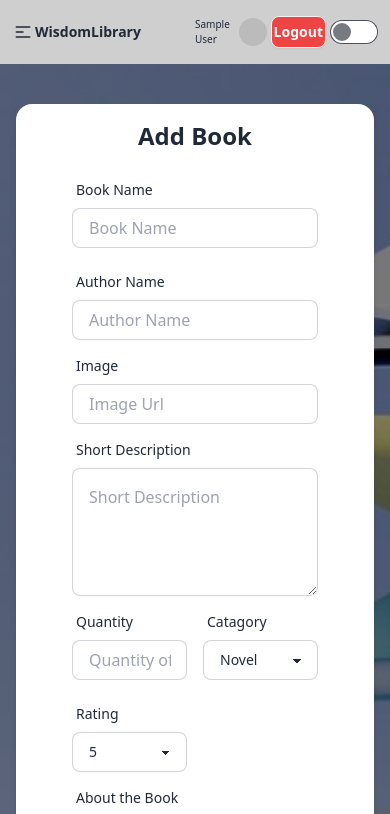
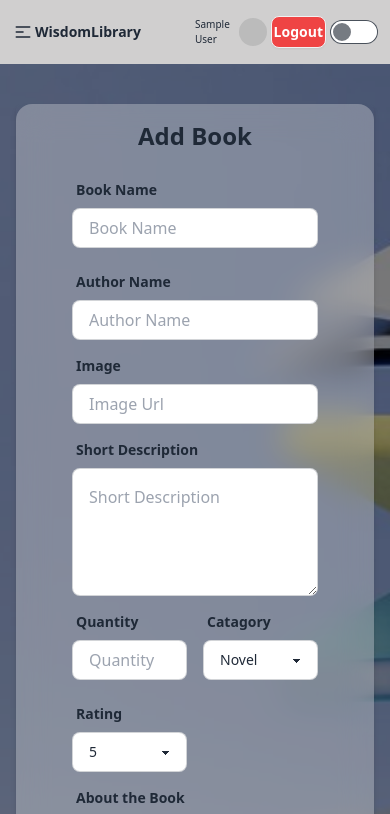
Before and after one commit to rjspyk5/wisdom-library-client, a React (Vite) app: page /add in a window 390 px wide. Shown: the top 814 px of the page. Built offline with nearby package versions, Linux system fonts and the light colour scheme; no server answers; sample sign-in values are in the browser's storage.

Commit message:
make responsive full site

```diff
--- a/src/Components/Update.jsx
+++ b/src/Components/Update.jsx
@@ -51,7 +51,7 @@ export const Update = () => {
                     <form onSubmit={handleUpdate} className="card-body">
                       <div className="form-control">
                         <label className="label">
-                          <span className="label-text">Image</span>
+                          <span className="label-text font-bold">Image</span>
                         </label>
                         <input
                           defaultValue={bookPrevInfo.photo}
@@ -63,7 +63,9 @@ export const Update = () => {
                       </div>
                       <div className="form-control">
                         <label className="label">
-                          <span className="label-text">Book Name</span>
+                          <span className="label-text font-bold">
+                            Book Name
+                          </span>
                         </label>
                         <input
                           defaultValue={bookPrevInfo.bookName}
@@ -75,7 +77,9 @@ export const Update = () => {
                       </div>
                       <div className="form-control">
                         <label className="label">
-                          <span className="label-text">Author Name</span>
+                          <span className="label-text font-bold">
+                            Author Name
+                          </span>
                         </label>
                         <input
                           defaultValue={bookPrevInfo.authorName}
@@ -88,7 +92,9 @@ export const Update = () => {
                       <div className="grid grid-cols-1 md:grid-cols-2 gap-6">
                         <div className="form-control">
                           <label className="label">
-                            <span className="label-text">Catagory</span>
+                            <span className="label-text font-bold">
+                              Catagory
+                            </span>
                           </label>
                           <select
                             defaultValue={bookPrevInfo.catagory}
@@ -105,7 +111,7 @@ export const Update = () => {
 
                         <div className="form-control">
                           <label className="label">
-                            <span className="label-text">Rating</span>
+                            <span className="label-text font-bold">Rating</span>
                           </label>
                           <select
                             defaultValue={bookPrevInfo.rating}
--- a/src/Pages/AddBook.jsx
+++ b/src/Pages/AddBook.jsx
@@ -68,7 +68,7 @@ export const AddBook = () => {
               <div className="absolute inset-0 bg-[#00000075]"></div>
               <div className="relative max-w-2xl px-4 mx-auto sm:px-0">
                 <div className="overflow-hidden rounded-md shadow-md">
-                  <div className="card  shadow-2xl bg-base-100">
+                  <div className="card  shadow-2xl bg-[#f0f0f04f] backdrop-blur-lg">
                     <h1 className="text-center pt-4 font-bold text-2xl">
                       Add Book
                     </h1>
@@ -79,7 +79,9 @@ export const AddBook = () => {
                       <div className="grid grid-cols-1 md:grid-cols-2 gap-4">
                         <div className="form-control">
                           <label className="label">
-                            <span className="label-text">Book Name</span>
+                            <span className="label-text font-bold">
+                              Book Name
+                            </span>
                           </label>
                           <input
                             name="name"
@@ -91,7 +93,9 @@ export const AddBook = () => {
                         </div>
                         <div className="form-control">
                           <label className="label">
-                            <span className="label-text">Author Name</span>
+                            <span className="label-text font-bold">
+                              Author Name
+                            </span>
                           </label>
                           <input
                             name="author"
@@ -103,7 +107,7 @@ export const AddBook = () => {
                       </div>
                       <div className="form-control">
                         <label className="label">
-                          <span className="label-text">Image</span>
+                          <span className="label-text font-bold">Image</span>
                         </label>
                         <input
                           name="photo"
@@ -114,7 +118,9 @@ export const AddBook = () => {
                       </div>
                       <div className="form-control">
                         <label className="label">
-                          <span className="label-text">Short Description</span>
+                          <span className="label-text font-bold">
+                            Short Description
+                          </span>
                         </label>
                         <textarea
                           className=" p-4 h-32 input input-bordered "
@@ -128,12 +134,14 @@ export const AddBook = () => {
                       <div className="grid grid-cols-2 md:grid-cols-3 gap-4">
                         <div className="form-control">
                           <label className="label">
-                            <span className="label-text">Quantity</span>
+                            <span className="label-text font-bold">
+                              Quantity
+                            </span>
                           </label>
                           <input
                             name="quantity"
                             type="number"
-                            placeholder="Quantity of the book"
+                            placeholder="Quantity"
                             className="input input-bordered min-h-10 h-10"
                             required
                           />
@@ -141,7 +149,9 @@ export const AddBook = () => {
 
                         <div className="form-control">
                           <label className="label">
-                            <span className="label-text">Catagory</span>
+                            <span className="label-text font-bold">
+                              Catagory
+                            </span>
                           </label>
                           <select
                             className="select select-bordered w-full max-w-xs min-h-10 h-10"
@@ -157,7 +167,7 @@ export const AddBook = () => {
 
                         <div className="form-control">
                           <label className="label">
-                            <span className="label-text">Rating</span>
+                            <span className="label-text font-bold">Rating</span>
                           </label>
                           <select
                             className="select select-bordered w-full max-w-xs min-h-10 h-10"
@@ -175,7 +185,9 @@ export const AddBook = () => {
 
                       <div className="form-control">
                         <label className="label ">
-                          <span className="label-text">About the Book</span>
+                          <span className="label-text font-bold">
+                            About the Book
+                          </span>
                         </label>
                         <textarea
                           className=" p-4 h-28 input input-bordered "
--- a/src/Shared/Navbar.jsx
+++ b/src/Shared/Navbar.jsx
@@ -27,7 +27,9 @@ export const Navbar = () => {
         <NavLink
           to="/"
           className={({ isActive }) =>
-            isActive ? "bg-blue-600 focus:bg-blue-600" : ""
+            isActive
+              ? "bg-orange-500 text-white focus:bg-orange-500 focus:text-white"
+              : ""
           }
         >
           {" "}
@@ -39,7 +41,9 @@ export const Navbar = () => {
           <NavLink
             to="/add"
             className={({ isActive }) =>
-              isActive ? "bg-blue-600 focus:bg-blue-600" : ""
+              isActive
+                ? "bg-orange-500 text-white focus:bg-orange-500 focus:text-white"
+                : " "
             }
           >
             {" "}
@@ -52,7 +56,9 @@ export const Navbar = () => {
           <NavLink
             to="/all"
             className={({ isActive }) =>
-              isActive ? "bg-blue-600 focus:bg-blue-600" : ""
+              isActive
+                ? "bg-orange-500 text-white focus:bg-orange-500 focus:text-white"
+                : ""
             }
           >
             {" "}
@@ -65,7 +71,9 @@ export const Navbar = () => {
           <NavLink
             to="/borrowed"
             className={({ isActive }) =>
-              isActive ? "bg-blue-600 focus:bg-blue-600" : ""
+              isActive
+                ? "bg-orange-500 text-white focus:bg-orange-500 focus:text-white"
+                : ""
             }
           >
             Borrowed Books
```
